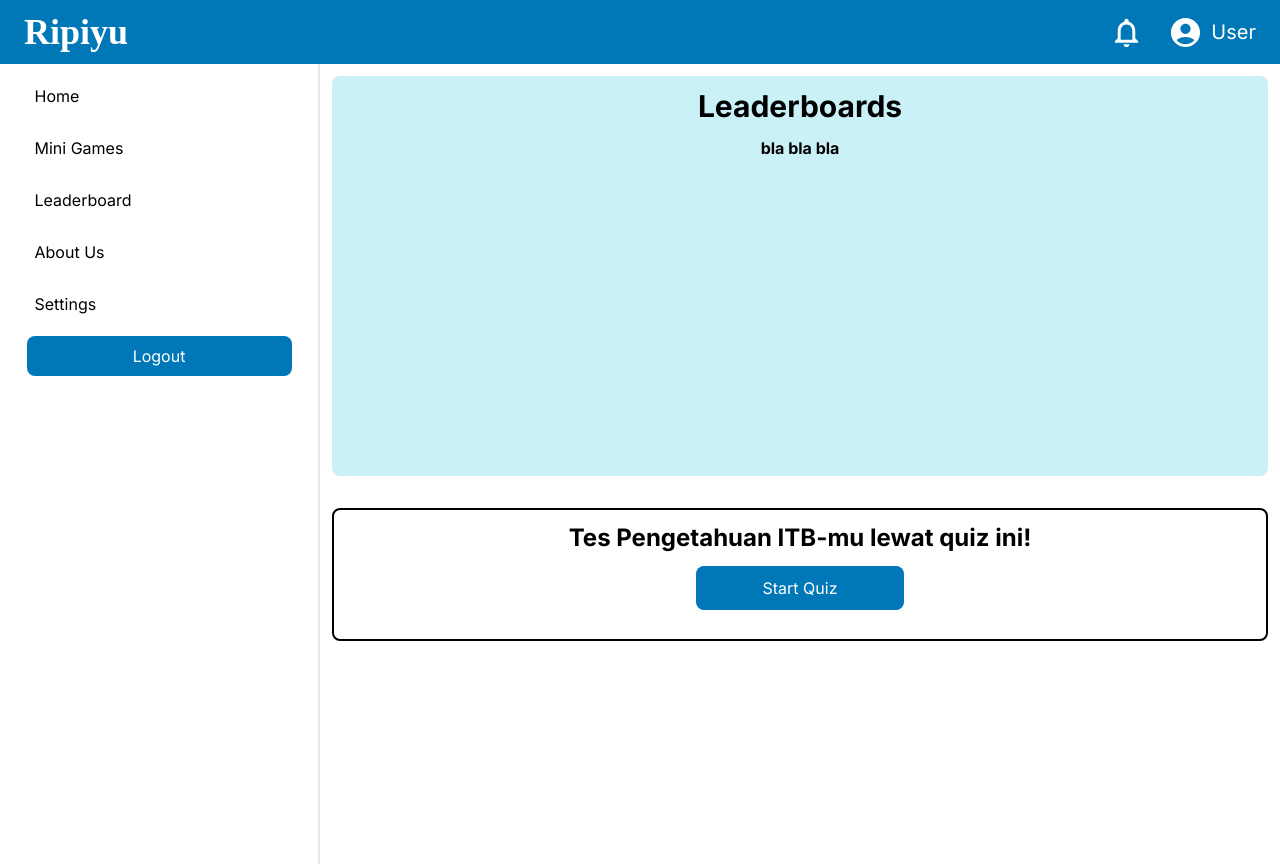
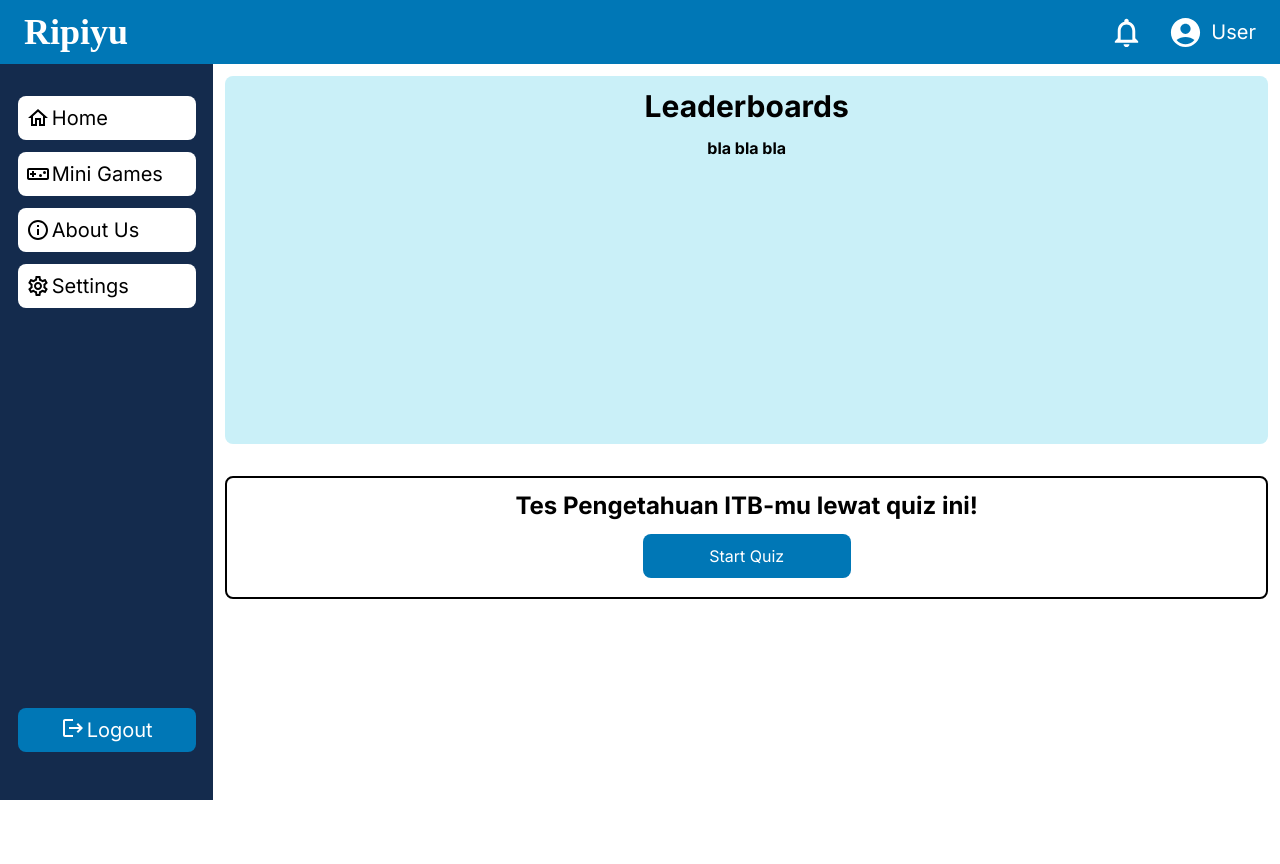
Before and after one commit to Henshou/Ripiyu, a Next.js app: page /minigames in a window 1280 px wide. After the commit the page ends 800 px from the top, so only its background shows below. Built offline with nearby package versions, Linux system fonts and the light colour scheme.

Commit message:
refactor: change sidebar and styles

```diff
--- a/app/minigames/page.tsx
+++ b/app/minigames/page.tsx
@@ -3,6 +3,7 @@
 import { useState, useEffect } from "react";
 import Navbar from "../components/navbar";
 import Image from "next/image";
+import SideBar from "../components/sidebar";
 
 interface Question {
     question: string;
@@ -176,24 +177,11 @@ export default function MinigamesPage() {
             {/* Navbar */}
             <Navbar />
 
-            <div className="flex flex-row">
-                {/* Sidebar */}
-                <div className="flex flex-col w-1/4 flex-shrink-0 bg-white items-center border-r-2 border-slate-200 h-lvh">
-                    {["Home", "Mini Games", "Leaderboard", "About Us", "Settings"].map((item, index) => (
-                        <div
-                            key={index}
-                            className="rounded-lg text-black hover:bg-vibrant hover:text-white w-5/6 p-2 mt-3"
-                        >
-                            <h2>{item}</h2>
-                        </div>
-                    ))}
-                    <div className="rounded-lg text-white bg-vibrant p-2 mt-3 w-5/6 text-center">
-                        <h2>Logout</h2>
-                    </div>
-                </div>
+            <div className="flex flex-row h-[calc(100vh-64px)]">
+                <SideBar></SideBar>
 
                 {/* Main */}
-                <div className="flex-grow flex flex-col h-lvh">
+                <div className="flex flex-col w-screen">
                     {quizStarted ? (
                         <>
                             {/* Quiz Count */}
```
